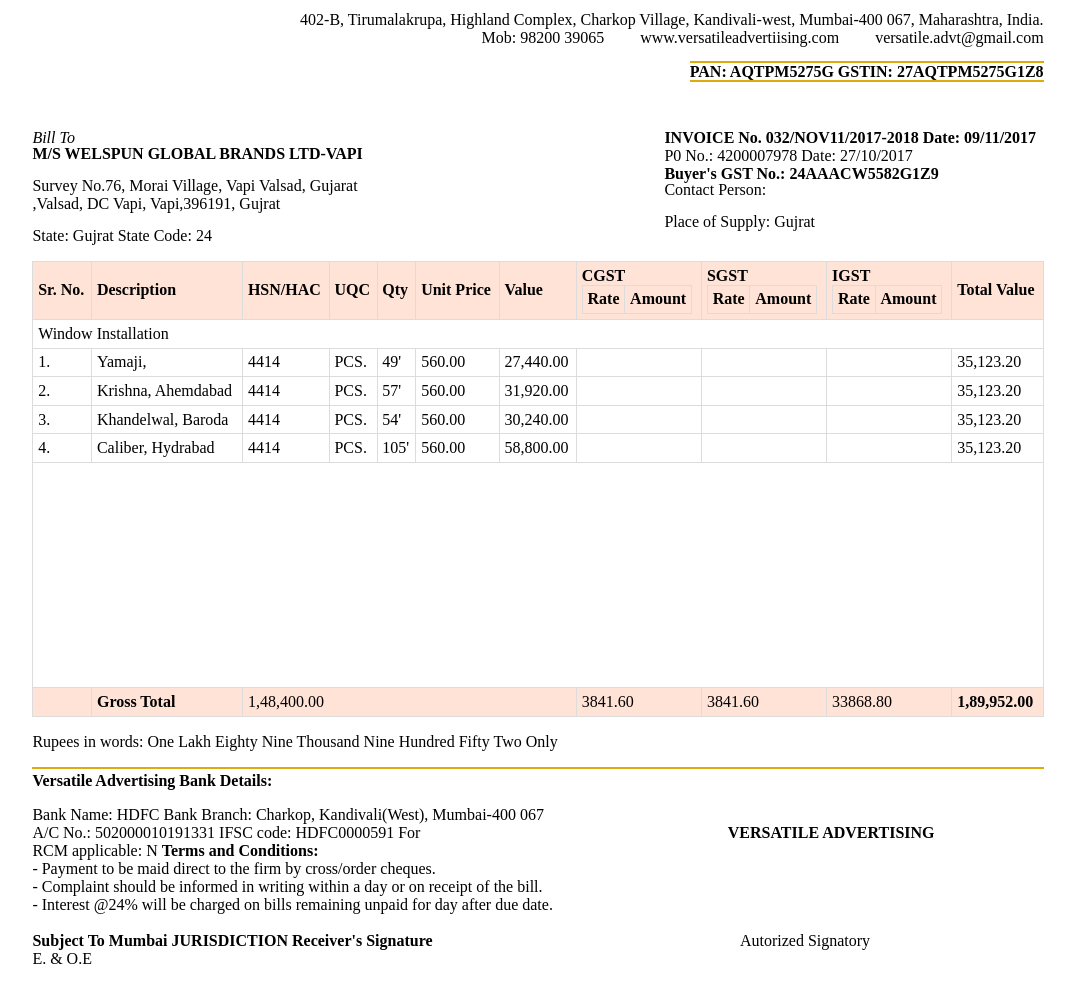
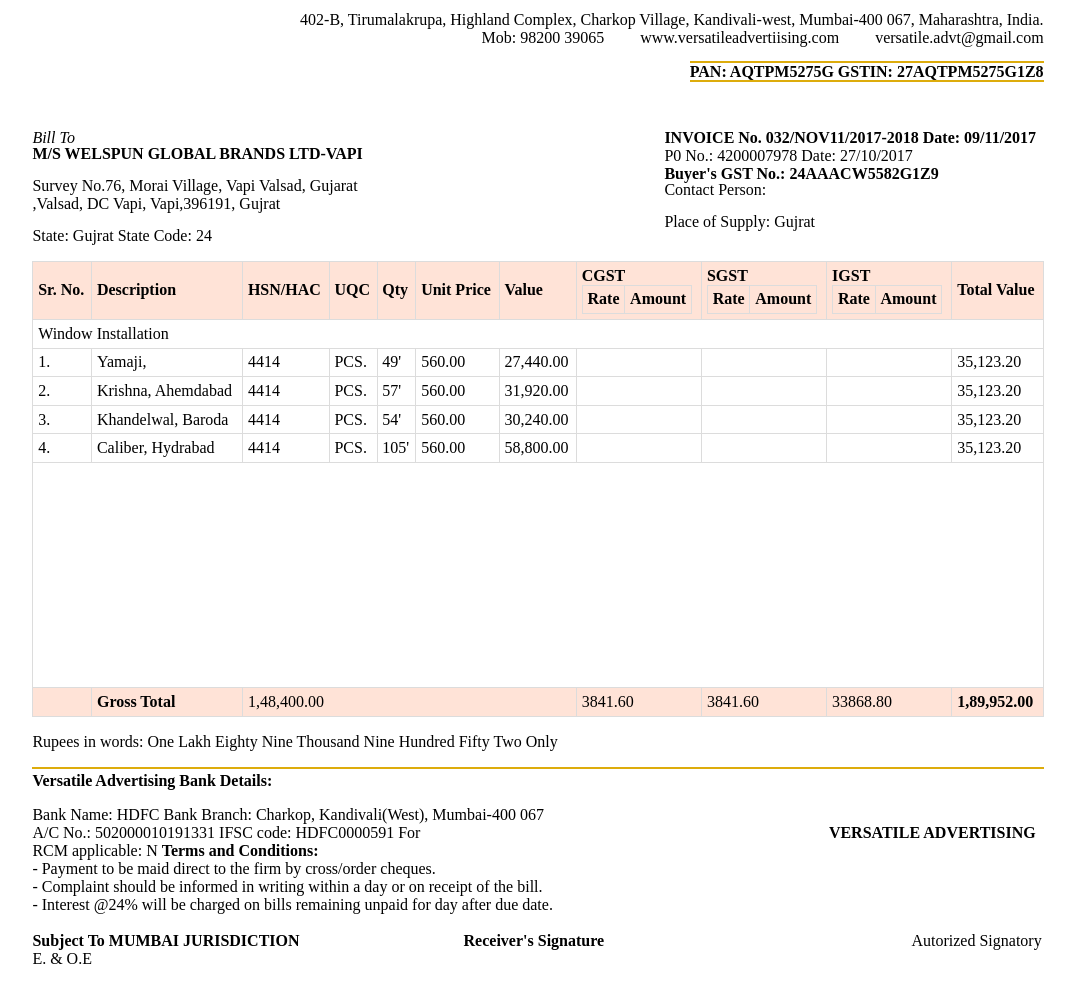
Before and after one commit to getshubham/invoice, a plain HTML site: page index.html in a window 1280 px wide. Shown: the part 93-1077 px from the top of the page, without its empty margins (102-1177 px from the left). Drawn offline with Linux system fonts and the light colour scheme.

Commit message:
fix changes

```diff
--- a/css/style.css
+++ b/css/style.css
@@ -1,9 +1,7 @@
 
 header {
     text-align: right;
-    margin-right: 15vw;
     line-height: 1em;
-    /* margin-right: 10%; */
 }
 
 header > h3 {
@@ -14,14 +12,11 @@ header > h3 {
     margin-top: 10px;
     border-top: 2px solid rgb(221, 172, 12);
     border-bottom: 2px solid rgb(221, 172, 12);
-
 }
 
 nav {
     margin-top: 2rem;
     text-align: right;
-    /* margin-right: 15vw; */
-
 }
 
 nav > p > span {
@@ -31,8 +26,7 @@ nav > p > span {
 
 main {
     width: 100%;
-    /* margin: 5rem auto 0 auto; */
-
+    margin: 5rem auto 0 auto;
 }
 main > article > section > p{
     margin-top: -2px;
@@ -100,4 +94,10 @@ footer {
     main {
         margin-top: 3rem;
     }
+    .unique {
+        margin-left: 10rem;
+    }
+    .sign2 {
+        margin-left: 40%;
+    }
 }
--- a/index.html
+++ b/index.html
@@ -197,7 +197,7 @@
         <p>
             Bank Name: HDFC Bank Branch: Charkop, Kandivali(West), Mumbai-400 067
             <br> A/C No.: 502000010191331 IFSC code: HDFC0000591 For
-            <span class="sign">
+            <span class="sign2">
                 <strong>VERSATILE ADVERTISING</strong>
             </span>
             <br> RCM applicable: N
@@ -207,8 +207,8 @@
             <br> - Interest @24% will be charged on bills remaining unpaid for day after due date.
             <br>
             <br>
-            <strong>Subject To Mumbai JURISDICTION</strong>
-            <span>
+            <strong>Subject To MUMBAI JURISDICTION</strong>
+            <span class="unique">
                 <strong>Receiver's Signature</strong>
             </span>
             <span class="sign">Autorized Signatory</span>
```
